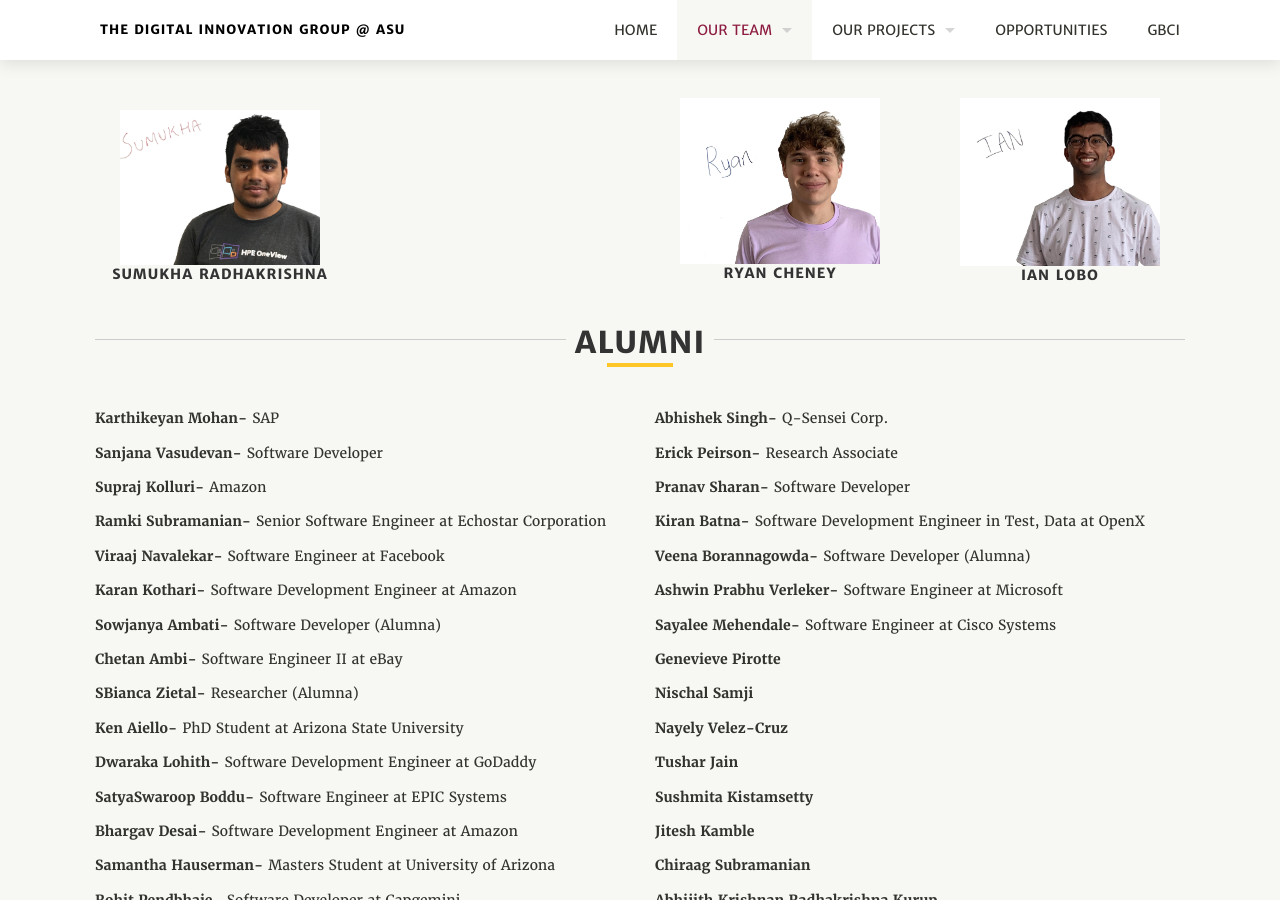
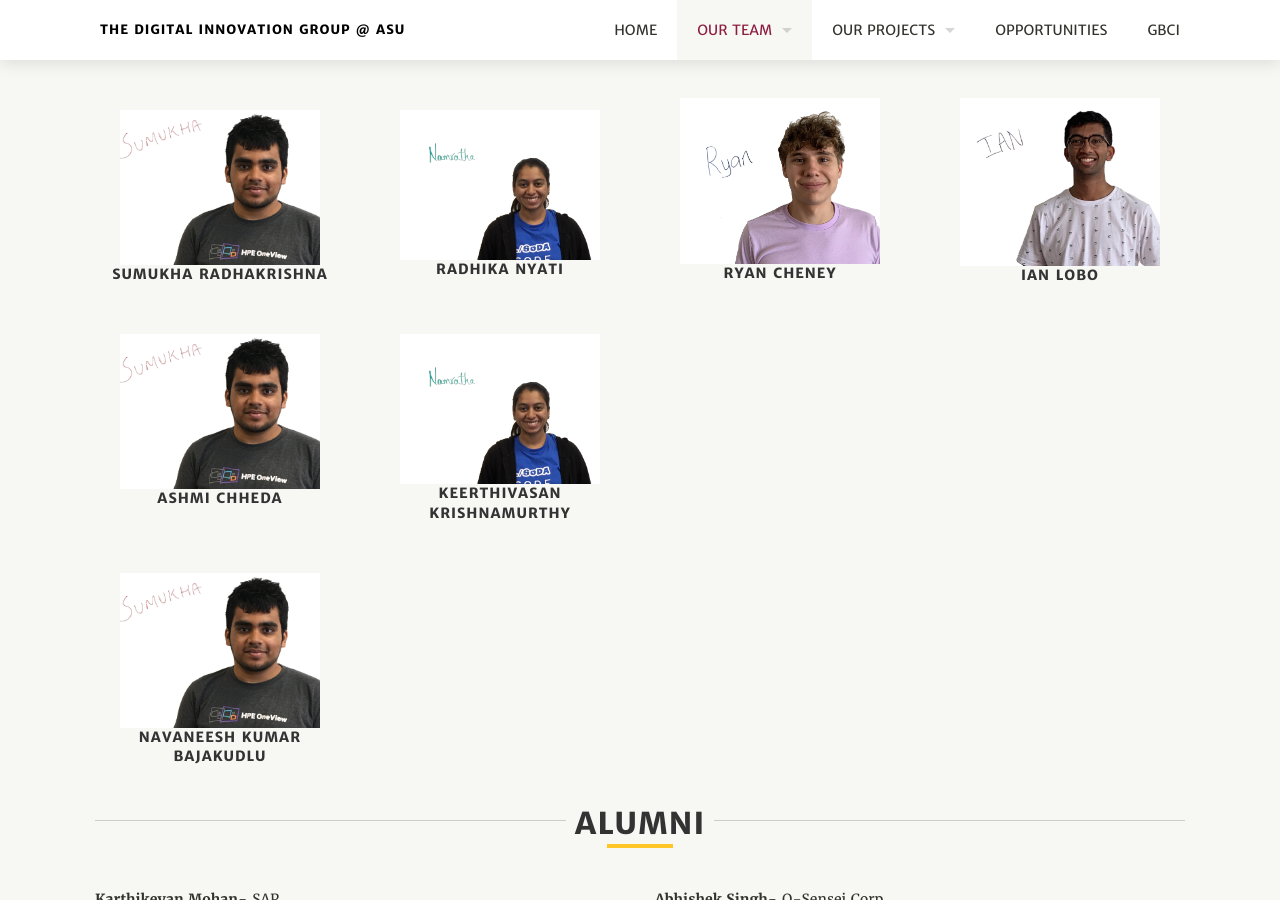
Before and after one commit to diging/diging, a Jekyll site: the page built from people/index.html, in a window 1280 px wide and 900 px high, scrolled down 1109 px. Built offline with Jekyll 4.4.1, drawn with Linux system fonts in a browser that asks for light colours.

Commit message:
[WEB-27] added 4 new developers to Developers list

```diff
--- a/people/index.html
+++ b/people/index.html
@@ -8,7 +8,7 @@
 <div class='full'>
   <div class="row">
     <div class="large-12 columns">
-      <a name = 'leadership'></a>
+      <a name='leadership'></a>
 
       {% include section-header.html title="our leadership" %}
 
@@ -26,7 +26,7 @@
         <div class='small-6 medium-3 large-3 columns'>
           <div class='mod modTeamMember'>
             <div class='member'>
-                      <img  alt="" src="/images/people/manfred.jpg"/>
+              <img alt="" src="/images/people/manfred.jpg" />
               <!-- <div class='overlay'>
                         <div class='intro'>
                           <ul class='socials'>
@@ -39,7 +39,9 @@
             </div>
             <header class="headspace centered-text">
               <h4 style="margin-bottom: 0px;">Manfred Laubichler</h4>
-                      <a href="http://devo-evo.lab.asu.edu/laubichler" target="_blank" class="reverse-underline"><p style="margin-bottom: 0.8rem";>Director</p></a>
+              <a href="http://devo-evo.lab.asu.edu/laubichler" target="_blank" class="reverse-underline">
+                <p style="margin-bottom: 0.8rem" ;>Director</p>
+              </a>
             </header>
 
             <p class='centered-text'>Dr. Laubichler is Presidents Professor of Theoretical Biology and History of Biology at ASU.</p>
@@ -51,7 +53,7 @@
         <div class='small-6 medium-3 large-3 columns'>
           <div class='mod modTeamMember'>
             <div class='member'>
-                      <img  alt="" src="/images/people/julia.jpg" />
+              <img alt="" src="/images/people/julia.jpg" />
               <!-- <div class='overlay'>
                         <div class='intro'>
                           <ul class='socials'>
@@ -64,7 +66,9 @@
             </div>
             <header class="headspace centered-text">
               <h4 style="margin-bottom: 0px;">Julia Damerow</h4>
-                      <a href="http://jdamerow.users.sourceforge.net/" target="_blank" class="reverse-underline"><p style="margin-bottom: 0.8rem";>Head of Development</p></a>
+              <a href="http://jdamerow.users.sourceforge.net/" target="_blank" class="reverse-underline">
+                <p style="margin-bottom: 0.8rem" ;>Head of Development</p>
+              </a>
             </header>
 
             <p class='centered-text'>Julia is a software engineer focusing on the development of software for digital/computational history and philosophy of science and digital humanities. </p>
@@ -75,7 +79,7 @@
         <div class='small-6 medium-3 large-3 columns'>
           <div class='mod modTeamMember'>
             <div class='member'>
-                      <img  alt="" src="/images/people/dirk.jpg" />
+              <img alt="" src="/images/people/dirk.jpg" />
               <!-- <div class='overlay'>
                         <div class='intro'>
                           <ul class='socials'>
@@ -88,7 +92,9 @@
             </div>
             <header class="headspace centered-text">
               <h4 style="margin-bottom: 0px;">Dirk Wintergrün</h4>
-                      <a href="https://www.mpiwg-berlin.mpg.de/en/users/dwinter" target="_blank" class="reverse-underline"><p style="margin-bottom: 0.8rem";>Department I MPIWG</p></a>
+              <a href="https://www.mpiwg-berlin.mpg.de/en/users/dwinter" target="_blank" class="reverse-underline">
+                <p style="margin-bottom: 0.8rem" ;>Department I MPIWG</p>
+              </a>
             </header>
 
             <p class='centered-text'>Dirk is in charge of software and infrastructure projects in Department I of the Max Planck Institute for the History of Science.</p>
@@ -99,7 +105,7 @@
         <div class='small-6 medium-3 large-3 columns'>
           <div class='mod modTeamMember'>
             <div class='member'>
-                      <img  alt="" src="/images/people/TaylorQuinn.png" style = "width: 140px; height: 166px;"/>
+              <img alt="" src="/images/people/TaylorQuinn.png" style="width: 140px; height: 166px;" />
               <!-- <div class='overlay'>
                         <div class='intro'>
                           <ul class='socials'>
@@ -112,7 +118,9 @@
             </div>
             <header class="headspace centered-text">
               <h4 style="margin-bottom: 0px;">Taylor Quinn</h4>
-                      <a href="" class="reverse-underline"><p style="margin-bottom: 0.8rem";>Software Engineer</p></a>
+              <a href="" class="reverse-underline">
+                <p style="margin-bottom: 0.8rem" ;>Software Engineer</p>
+              </a>
             </header>
 
             <p class='centered-text'>Taylor is a software engineer with a background in Geographic Information Science.</p>
@@ -132,15 +140,17 @@
 
               <div class="mod modSectionHeader ">
                 <div class="special-title centered-text separateline">
-                        <a name = 'developers'></a>
+                  <a name='developers'></a>
                   <h2 class="separate" style="font-size: x-large; color: ;">Software Developers</h2>
                 </div>
 
               </div>
 
 
-										<p>DigInG Software Developers are a dynamic and creative team of student engineers. Our developers work in an agile environment to create robust, beautiful, and scalable software to support computational research. Each team member cultivates a unique skillset tailored to their career goals and intellectual interests, and receives one-on-one mentorship in software engineering.
-                      <!-- <strong>The first step to becoming a DigInG Software Developer is typically to participate as a <a href="#trainees">DigInG Trainee</strong></a>. If you are interested in becoming a DigInG Software Engineer, please contact <a href="mailto:jdamerow@asu.edu">Julia Damerow (jdamerow@asu.edu)</a>.--></p>
+              <p>DigInG Software Developers are a dynamic and creative team of student engineers. Our developers work in an agile environment to create robust, beautiful, and scalable software to support computational research. Each team member
+                cultivates a unique skillset tailored to their career goals and intellectual interests, and receives one-on-one mentorship in software engineering.
+                <!-- <strong>The first step to becoming a DigInG Software Developer is typically to participate as a <a href="#trainees">DigInG Trainee</strong></a>. If you are interested in becoming a DigInG Software Engineer, please contact <a href="mailto:jdamerow@asu.edu">Julia Damerow (jdamerow@asu.edu)</a>.-->
+              </p>
 
               <div class='spacing'></div>
 
@@ -178,6 +188,50 @@
                   </section>
                 </div>
 
+                <div class='medium-6 columns'>
+                  <section class="box">
+                    <img class="featured border" width="200px" src="/images/people/Namratha.png" />
+                    <header class="headspace">
+                      <h4>Radhika Nyati</h4>
+                    </header>
+                  </section>
+                </div>
+
+              </div>
+
+              <div class="row" style="text-align: center;">
+
+                <div class='medium-6 columns'>
+                  <section class="box">
+                    <img class="featured border" width="200px" src="/images/sumukha.jpg" />
+                    <header class="headspace">
+                      <h4>Ashmi Chheda</h4>
+                    </header>
+                  </section>
+                </div>
+
+                <div class='medium-6 columns'>
+                  <section class="box">
+                    <img class="featured border" width="200px" src="/images/people/Namratha.png" />
+                    <header class="headspace">
+                      <h4>Keerthivasan Krishnamurthy</h4>
+                    </header>
+                  </section>
+                </div>
+
+              </div>
+
+              <div class="row" style="text-align: center;">
+
+                <div class='medium-6 columns'>
+                  <section class="box">
+                    <img class="featured border" width="200px" src="/images/sumukha.jpg" />
+                    <header class="headspace">
+                      <h4>Navaneesh Kumar Bajakudlu</h4>
+                    </header>
+                  </section>
+                </div>
+
               </div>
 
               <div class="row" style="text-align: center;">
@@ -192,13 +246,16 @@
               <div class="mod modSectionHeader ">
                 <div class="special-title centered-text separateline">
 
-                        <a name = 'researchers'></a>
+                  <a name='researchers'></a>
                   <h2 class="separate" style="font-size: x-large;color: ;">Researchers</h2>
                 </div>
 
               </div>
 
-										<p>DigInG Researchers deploy our research tools and workflows to address a wide range of problems in the humanities, from a computational perspective. DigInG researchers come from both the sciences and humanities, and work closely with DigInG Developers to improve and extend our tools and methods. Our researchers are expected to develop and address their own research questions, based on their interests, and have the opportunity to acquire skills in computer science. <!--<strong>The first step to becoming a DigInG Researcher is typically to participate as a <a href="#trainees">DigInG Trainee</strong></a>. If you are interested in becoming a DigInG Researcher, please contact <a href="mailto:jdamerow@asu.edu">Julia Damerow (jdamerow@asu.edu)</a>.--></p>
+              <p>DigInG Researchers deploy our research tools and workflows to address a wide range of problems in the humanities, from a computational perspective. DigInG researchers come from both the sciences and humanities, and work closely with
+                DigInG Developers to improve and extend our tools and methods. Our researchers are expected to develop and address their own research questions, based on their interests, and have the opportunity to acquire skills in computer science.
+                <!--<strong>The first step to becoming a DigInG Researcher is typically to participate as a <a href="#trainees">DigInG Trainee</strong></a>. If you are interested in becoming a DigInG Researcher, please contact <a href="mailto:jdamerow@asu.edu">Julia Damerow (jdamerow@asu.edu)</a>.-->
+              </p>
               <div class="row" style="text-align: center;">
 
                 <div class='medium-6 columns'>
```
Lines whose indentation alone changed are shown as unchanged.
